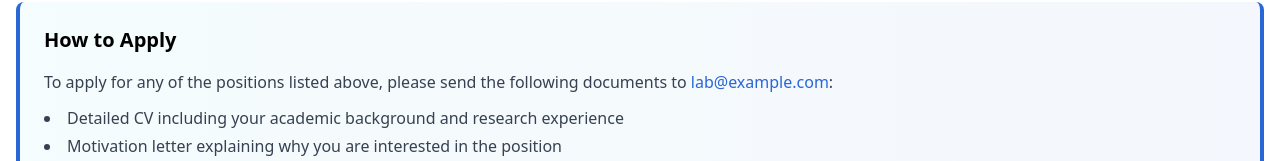
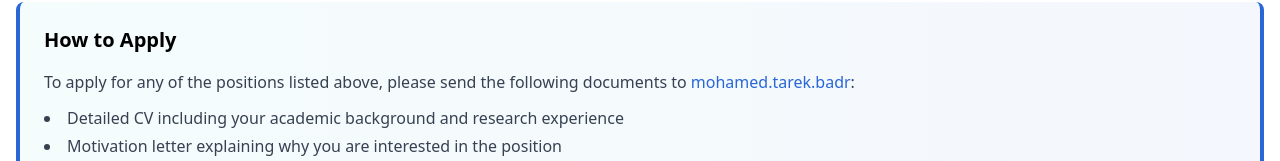
Before and after one commit to fatma-mohamed99/the-badr-lab, a React (Vite) app: page /vacancies in a window 1280 px wide. Shown: the part 1259-1420 px from the top of the page. Built offline with nearby package versions, Linux system fonts and the light colour scheme.

Commit message:
edit dummy mail to real

```diff
--- a/src/pages/Vacancies.tsx
+++ b/src/pages/Vacancies.tsx
@@ -143,7 +143,7 @@ export default function Vacancies() {
                         <h3 className="font-semibold text-xl mb-4">How to Apply</h3>
                         <p className="text-gray-700 mb-3">
                             To apply for any of the positions listed above, please send the following documents to
-                            <a href="mailto:lab@example.com" className="text-main ml-1 hover:underline">lab@example.com</a>:
+                            <a href="mailto:mohamed.tarek.badr@uniklinik-freiburg.de" className="text-main ml-1 hover:underline">mohamed.tarek.badr</a>:
                         </p>
                         <ul className="list-disc list-inside text-gray-700 mb-4 space-y-1">
                             <li>Detailed CV including your academic background and research experience</li>
```
